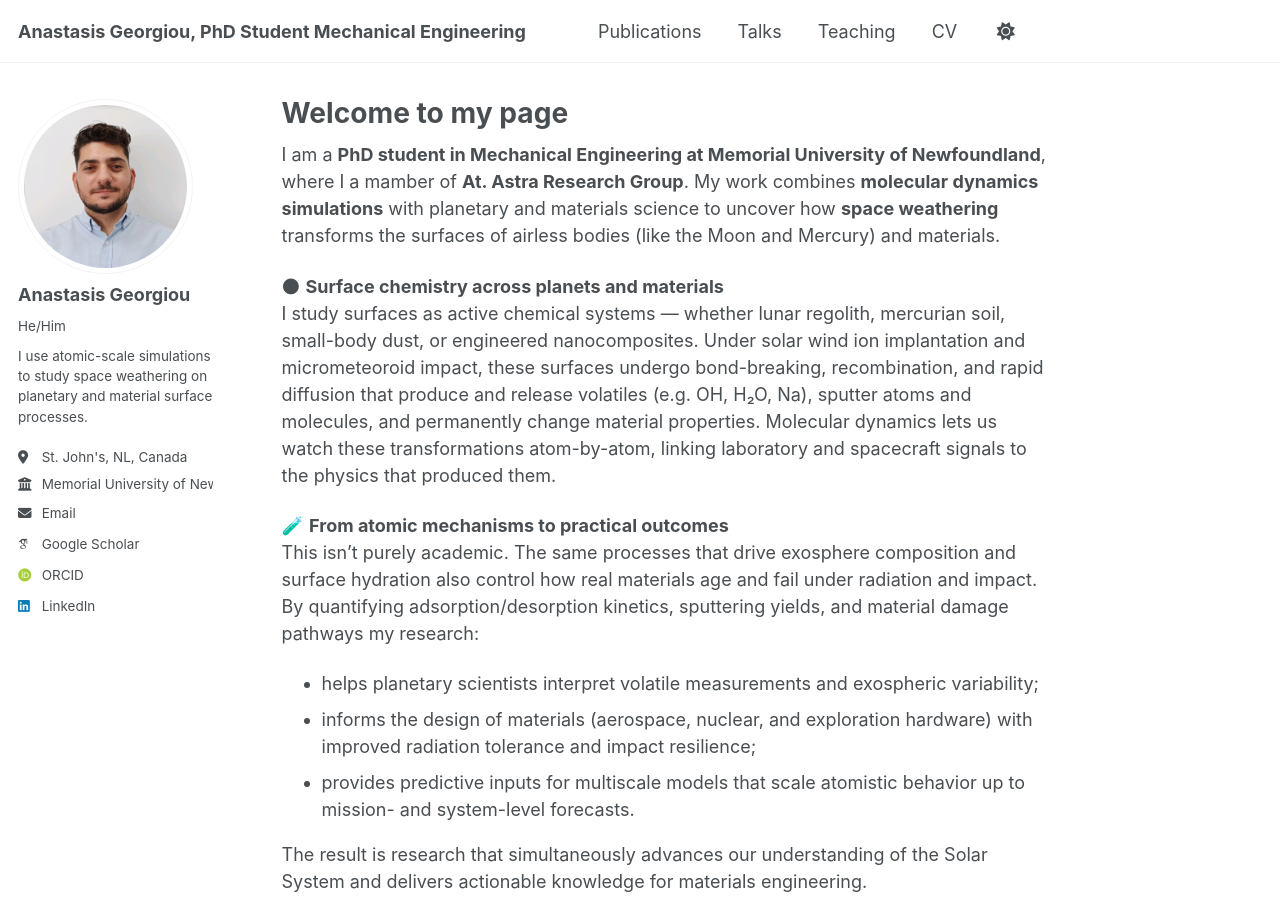
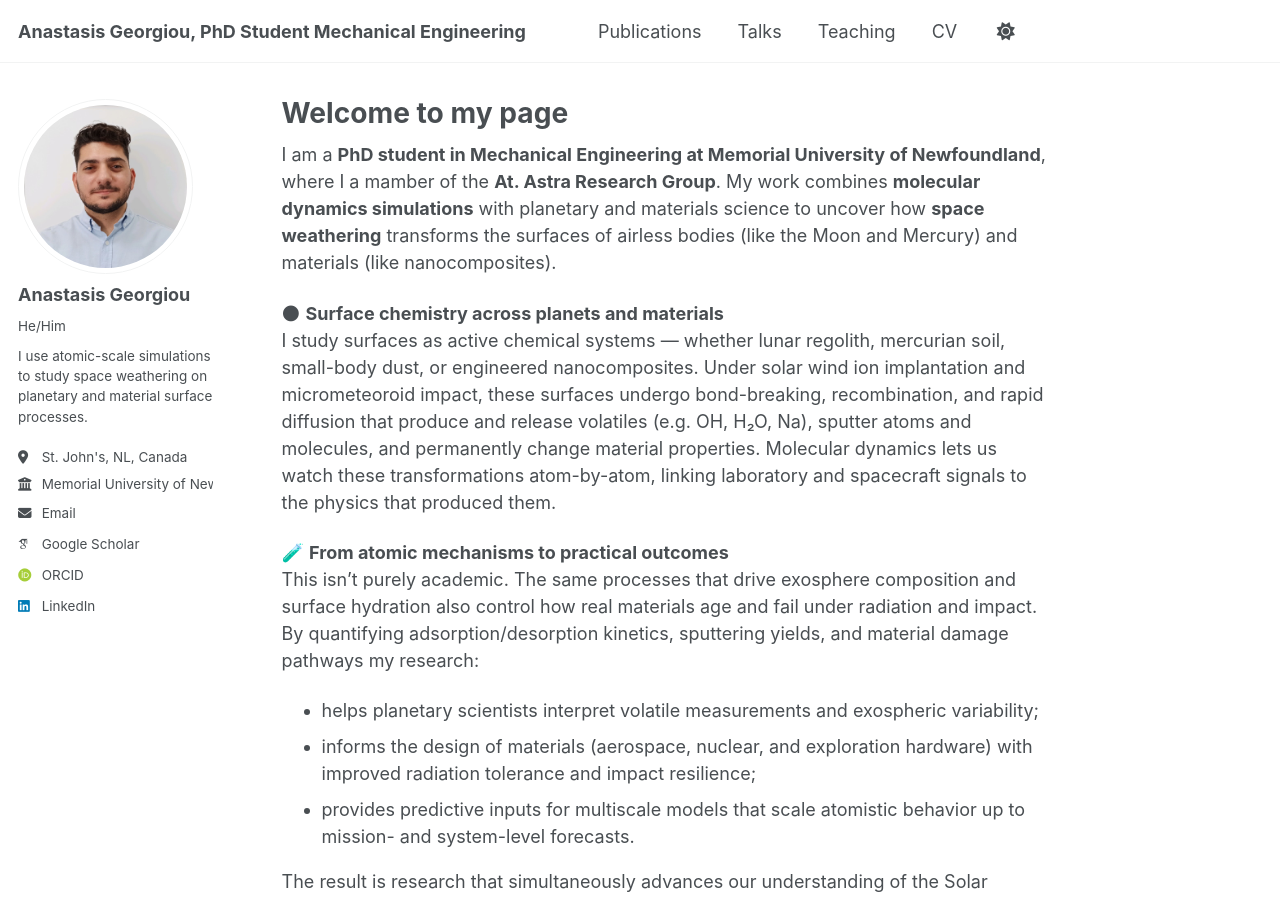
Before and after one commit to a-georgiou19/apgeorgiou.github.io, a Jekyll site: the page built from _pages/about.md, in a window 1280 px wide and 900 px high. Built offline with Jekyll 4.4.1, drawn with Linux system fonts in a browser that asks for light colours; some web fonts are replaced; a script that is not in the unit is left out.

Commit message:
about.md

```diff
--- a/_pages/about.md
+++ b/_pages/about.md
@@ -7,7 +7,7 @@ redirect_from:
   - /about.html
 ---
 
-I am a **PhD student in Mechanical Engineering at Memorial University of Newfoundland**, where I a mamber of **At. Astra Research Group**. My work combines **molecular dynamics simulations** with planetary and materials science to uncover how **space weathering** transforms the surfaces of airless bodies (like the Moon and Mercury) and materials.
+I am a **PhD student in Mechanical Engineering at Memorial University of Newfoundland**, where I a mamber of the **At. Astra Research Group**. My work combines **molecular dynamics simulations** with planetary and materials science to uncover how **space weathering** transforms the surfaces of airless bodies (like the Moon and Mercury) and materials (like nanocomposites).
 
 🌑 **Surface chemistry across planets and materials**
 I study surfaces as active chemical systems — whether lunar regolith, mercurian soil, small-body dust, or engineered nanocomposites. Under solar wind ion implantation and micrometeoroid impact, these surfaces undergo bond-breaking, recombination, and rapid diffusion that produce and release volatiles (e.g. OH, H₂O, Na), sputter atoms and molecules, and permanently change material properties. Molecular dynamics lets us watch these transformations atom-by-atom, linking laboratory and spacecraft signals to the physics that produced them.
```
